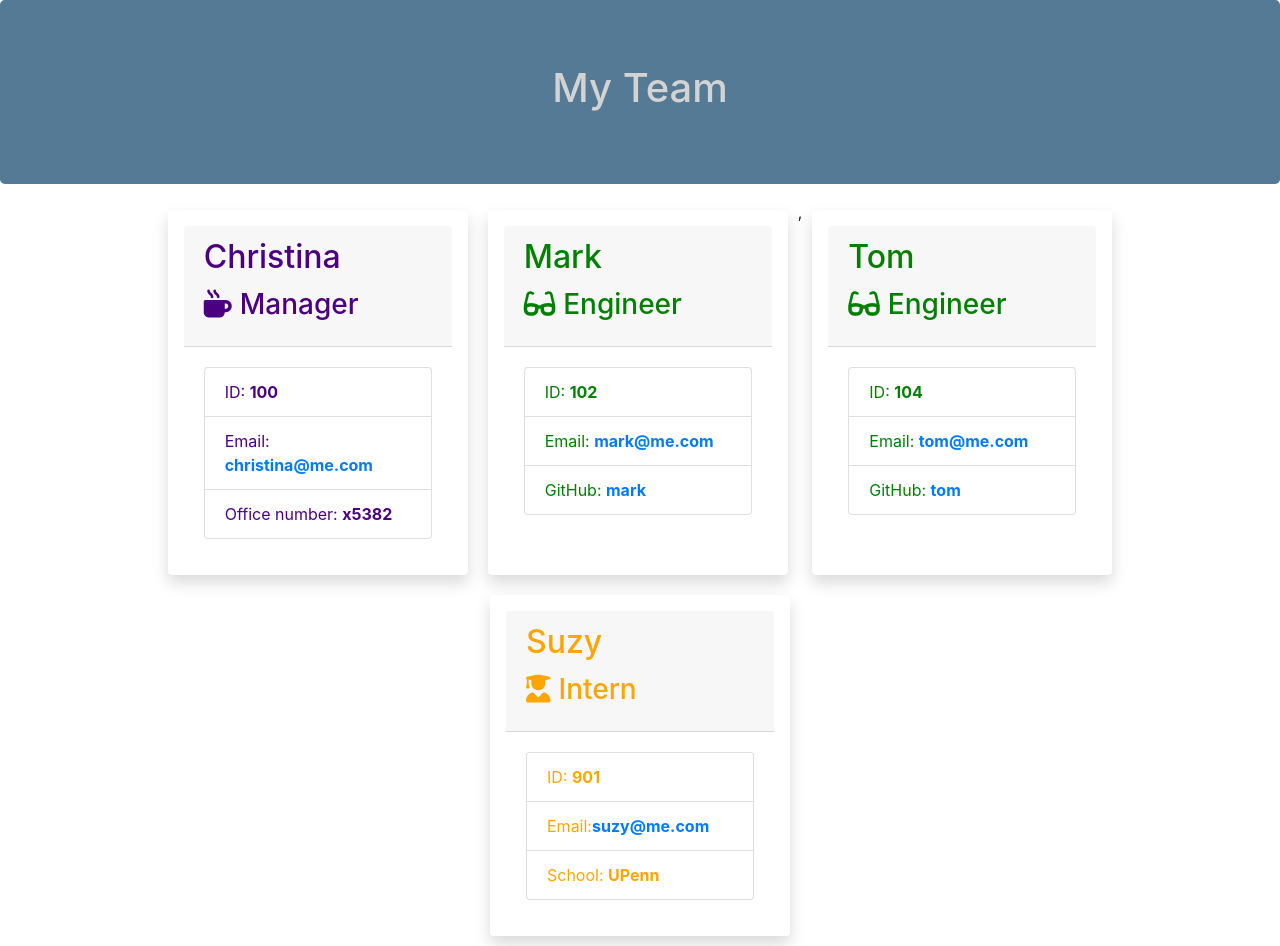
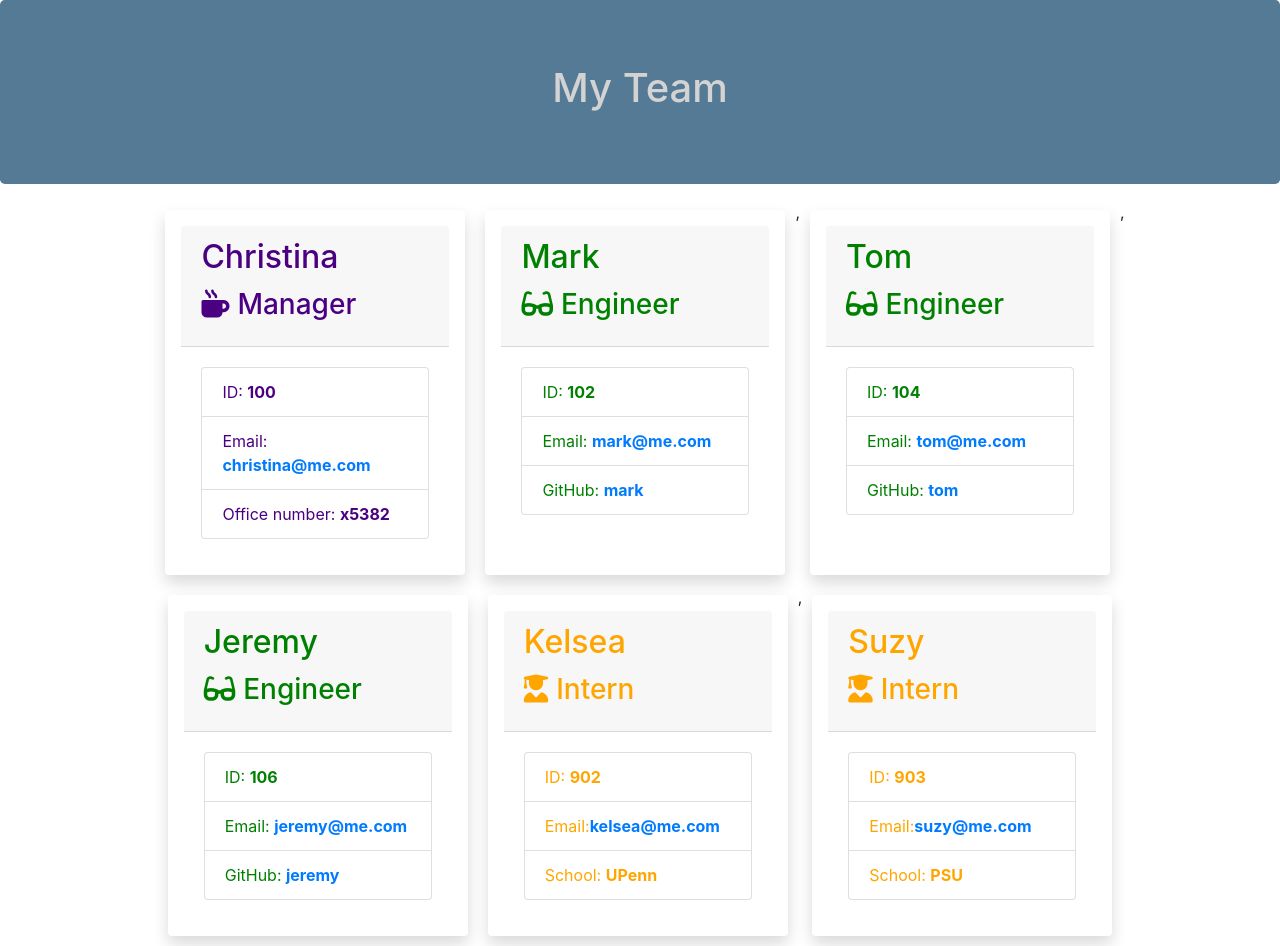
Before and after one commit to cbayley-edu/team-generator, a website: page develop/output/team.html in a window 1280 px wide. Drawn offline with nearby package versions, Linux system fonts and the light colour scheme.

Commit message:
completed readme and good team.html file

```diff
--- a/develop/output/team.html
+++ b/develop/output/team.html
@@ -65,7 +65,35 @@
         </ul>
     </div>
 </div>
+,
+<div class="employee-card engineer shadow p-3 bg-white rounded">
+    <div class="card-header">
+        <h2 class="card-title">Jeremy</h2>
+        <h3 class="card-title"><i class="fas fa-glasses mr-2"></i>Engineer</h3>
+    </div>
+    <div class="card-body">
+        <ul class="list-group">
+            <li class="list-group-item">ID: <strong>106</strong></li>
+            <li class="list-group-item">Email: <a href="mailto:jeremy@me.com"><strong>jeremy@me.com</strong></a></li>
+            <li class="list-group-item">GitHub: <a href="https://github.com/jeremy" target="_blank" rel="noopener noreferrer"><strong>jeremy</strong></a></li>
+        </ul>
+    </div>
+</div>
 
+<div class="employee-card intern shadow p-3 bg-white rounded">
+    <div class="card-header">
+        <h2 class="card-title">Kelsea</h2>
+        <h3 class="card-title"><i class="fas fa-user-graduate mr-2"></i>Intern</h3>
+    </div>
+    <div class="card-body">
+        <ul class="list-group">
+            <li class="list-group-item">ID: <strong>902</strong></li>
+            <li class="list-group-item">Email:<a href="mailto:kelsea@me.com"><strong>kelsea@me.com</strong></a></li>
+            <li class="list-group-item">School: <strong>UPenn</strong></li>
+        </ul>
+    </div>
+</div>
+,
 <div class="employee-card intern shadow p-3 bg-white rounded">
     <div class="card-header">
         <h2 class="card-title">Suzy</h2>
@@ -73,9 +101,9 @@
     </div>
     <div class="card-body">
         <ul class="list-group">
-            <li class="list-group-item">ID: <strong>901</strong></li>
+            <li class="list-group-item">ID: <strong>903</strong></li>
             <li class="list-group-item">Email:<a href="mailto:suzy@me.com"><strong>suzy@me.com</strong></a></li>
-            <li class="list-group-item">School: <strong>UPenn</strong></li>
+            <li class="list-group-item">School: <strong>PSU</strong></li>
         </ul>
     </div>
 </div>
```
Also changed, not shown: README.md.
